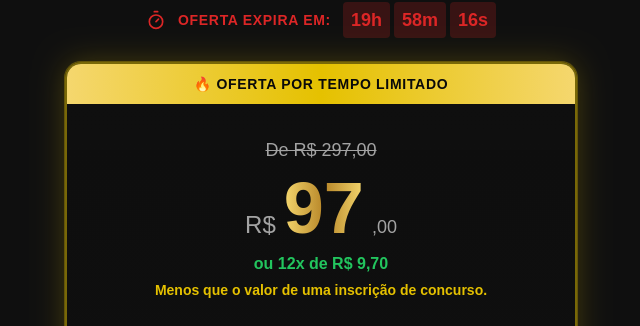
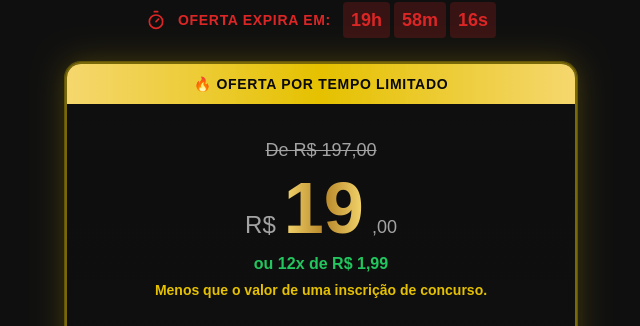
Before and after one commit to Spex-X/petrobras, a Next.js app: page / in a window 1280 px wide. Shown: the part 4846-5172 px from the top of the page, without its empty margins (319-959 px from the left). Built offline with nearby package versions, Linux system fonts and the light colour scheme.

Commit message:
feat: atualizar preço para R$ 19,99 com parcelamento em 12x de R$ 1,99

```diff
--- a/src/app/page.tsx
+++ b/src/app/page.tsx
@@ -389,13 +389,13 @@ const PricingSection = () => (
             <span className="text-primary-foreground font-heading font-bold text-sm uppercase tracking-wider">🔥 Oferta por Tempo Limitado</span>
           </div>
           <div className="mt-8 mb-2">
-            <p className="text-muted-foreground line-through text-lg">De R$ 297,00</p>
+            <p className="text-muted-foreground line-through text-lg">De R$ 197,00</p>
             <div className="flex items-baseline justify-center gap-2 mt-2">
               <span className="text-muted-foreground text-2xl">R$</span>
-              <span className="font-heading text-7xl font-bold text-gold-gradient">97</span>
+              <span className="font-heading text-7xl font-bold text-gold-gradient">19</span>
               <span className="text-muted-foreground text-lg">,00</span>
             </div>
-            <p className="text-secondary font-semibold mt-2">ou 12x de R$ 9,70</p>
+            <p className="text-secondary font-semibold mt-2">ou 12x de R$ 1,99</p>
             <p className="text-primary text-sm font-semibold mt-1">Menos que o valor de uma inscrição de concurso.</p>
           </div>
           <ul className="space-y-3 text-left my-8">
```
